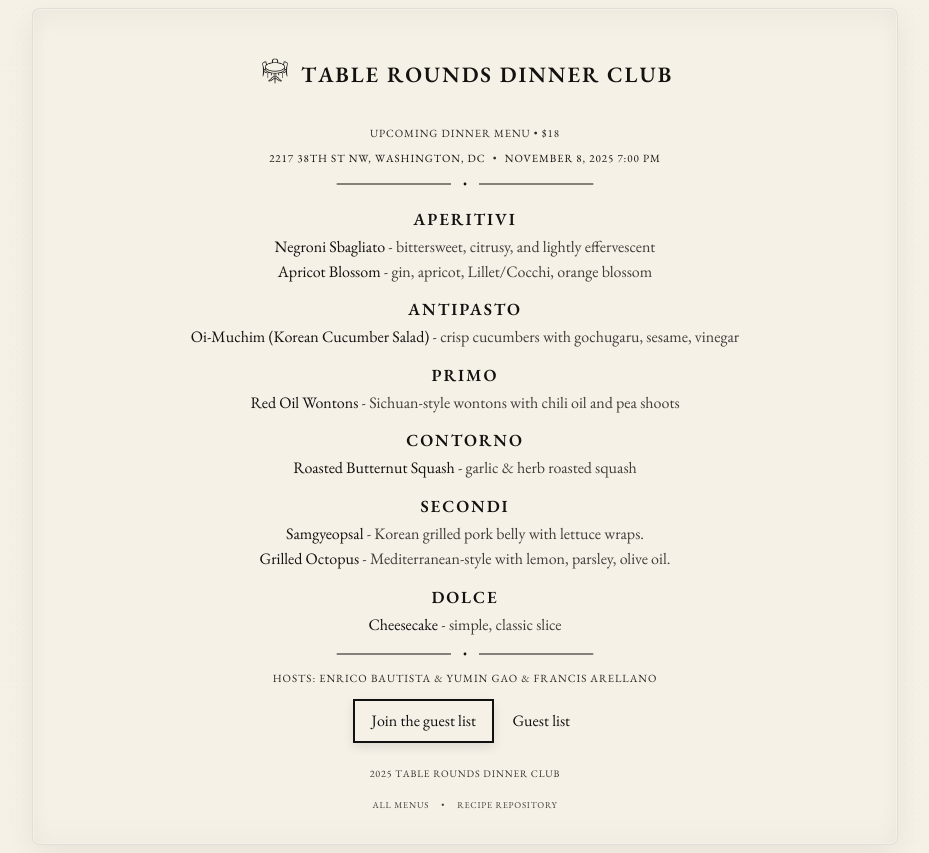
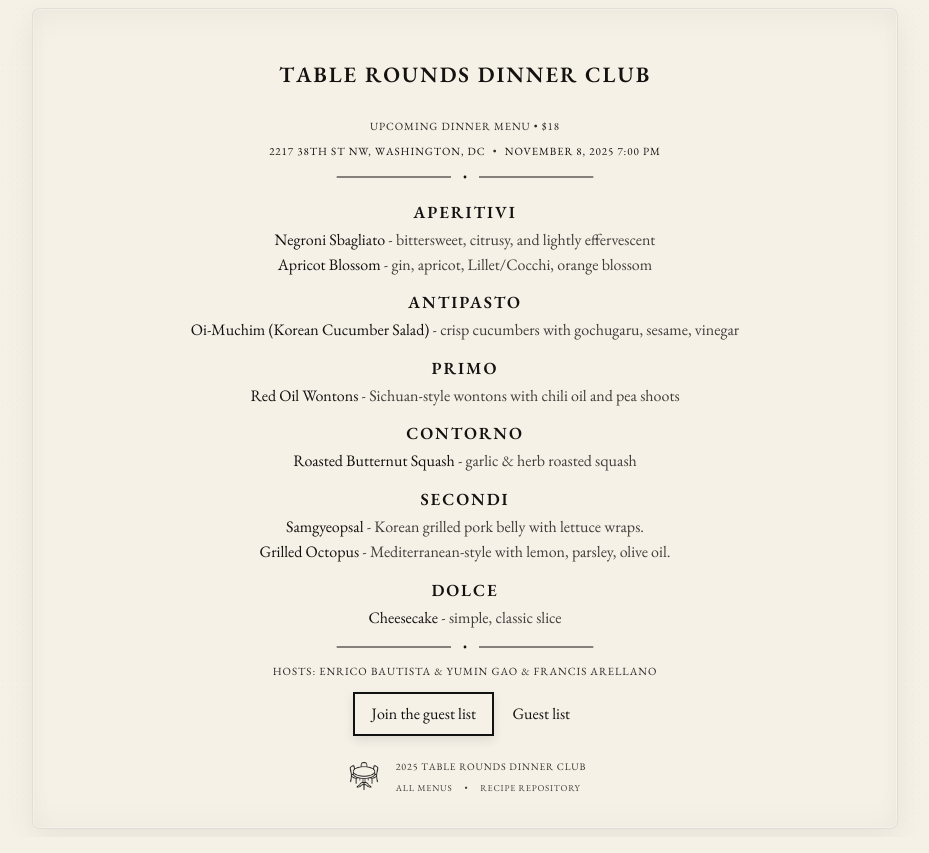
Before and after one commit to enricobautista/dinner-club, a Next.js app: page / in a window 1280 px wide. Shown: the whole page, without its empty margins (175-1104 px from the left). Built offline with nearby package versions, Linux system fonts and the light colour scheme.

Commit message:
logo change

```diff
--- a/components/Footer.tsx
+++ b/components/Footer.tsx
@@ -1,6 +1,7 @@
 "use client";
 import Flourish from "./Flourish";
 import Link from "next/link";
+import Image from "next/image";
 import { usePathname } from "next/navigation";
 import { getSortedMenus, parseMenuDate } from "@/data/menus";
 
@@ -19,14 +20,50 @@ export default function Footer() {
   return (
     <footer className="centered" role="contentinfo" style={{ marginTop: "1.25rem" }}>
       {showFooterFlourish && <Flourish />}
-      <p className="smallcaps" style={{ fontSize: 14, opacity: .85, marginTop: 10 }}>
-        {new Date().getFullYear()} Table Rounds Dinner Club
-      </p>
-      <nav className="smallcaps" style={{ fontSize: 13, opacity:.8, marginTop: 8, display:"flex", gap:12, justifyContent:"center", flexWrap:"wrap" }}>
-        <Link href="/menus" style={{ color:"inherit" }}>All Menus</Link>
-        <span aria-hidden>•</span>
-        <Link href="/recipes" style={{ color:"inherit" }}>Recipe Repository</Link>
-      </nav>
+      <div
+        style={{
+          display: "flex",
+          alignItems: "center",
+          gap: 12,
+          justifyContent: "center",
+          marginTop: 12,
+          flexWrap: "wrap",
+        }}
+      >
+        <Image
+          src="/logo.png"
+          alt="Table Rounds Dinner Club logo"
+          width={64}
+          height={64}
+          style={{ height: 40, width: "auto" }}
+          priority={false}
+        />
+        <div style={{ textAlign: "left" }}>
+          <p className="smallcaps" style={{ fontSize: 14, opacity: .85, margin: 0 }}>
+            {new Date().getFullYear()} Table Rounds Dinner Club
+          </p>
+          <nav
+            className="smallcaps"
+            style={{
+              fontSize: 13,
+              opacity: .8,
+              marginTop: 4,
+              display: "flex",
+              gap: 12,
+              alignItems: "center",
+              flexWrap: "wrap",
+            }}
+          >
+            <Link href="/menus" style={{ color: "inherit" }}>
+              All Menus
+            </Link>
+            <span aria-hidden>•</span>
+            <Link href="/recipes" style={{ color: "inherit" }}>
+              Recipe Repository
+            </Link>
+          </nav>
+        </div>
+      </div>
     </footer>
   );
 }
--- a/components/Header.tsx
+++ b/components/Header.tsx
@@ -1,7 +1,6 @@
 "use client";
 import Flourish from "./Flourish";
 import Link from "next/link";
-import Image from "next/image";
 import { usePathname } from "next/navigation";
 import { getSortedMenus, parseMenuDate } from "@/data/menus";
 
@@ -27,17 +26,7 @@ export default function Header() {
     <header className="centered">
       <h1 className="smallcaps" style={{ fontWeight: 600 }}>
         <Link href="/" className="link-no-underline" style={{ color: "inherit" }}>
-          <span style={{ display: "inline-flex", alignItems: "center", gap: 8 }}>
-            <Image
-              src="/logo.png"
-              alt="Table Rounds Dinner Club logo"
-              priority
-              width={72}
-              height={72}
-              style={{ height: 36, width: "auto" }}
-            />
-            <span>Table Rounds Dinner Club</span>
-          </span>
+          Table Rounds Dinner Club
         </Link>
       </h1>
       {isHome && hasUpcoming ? (
```
